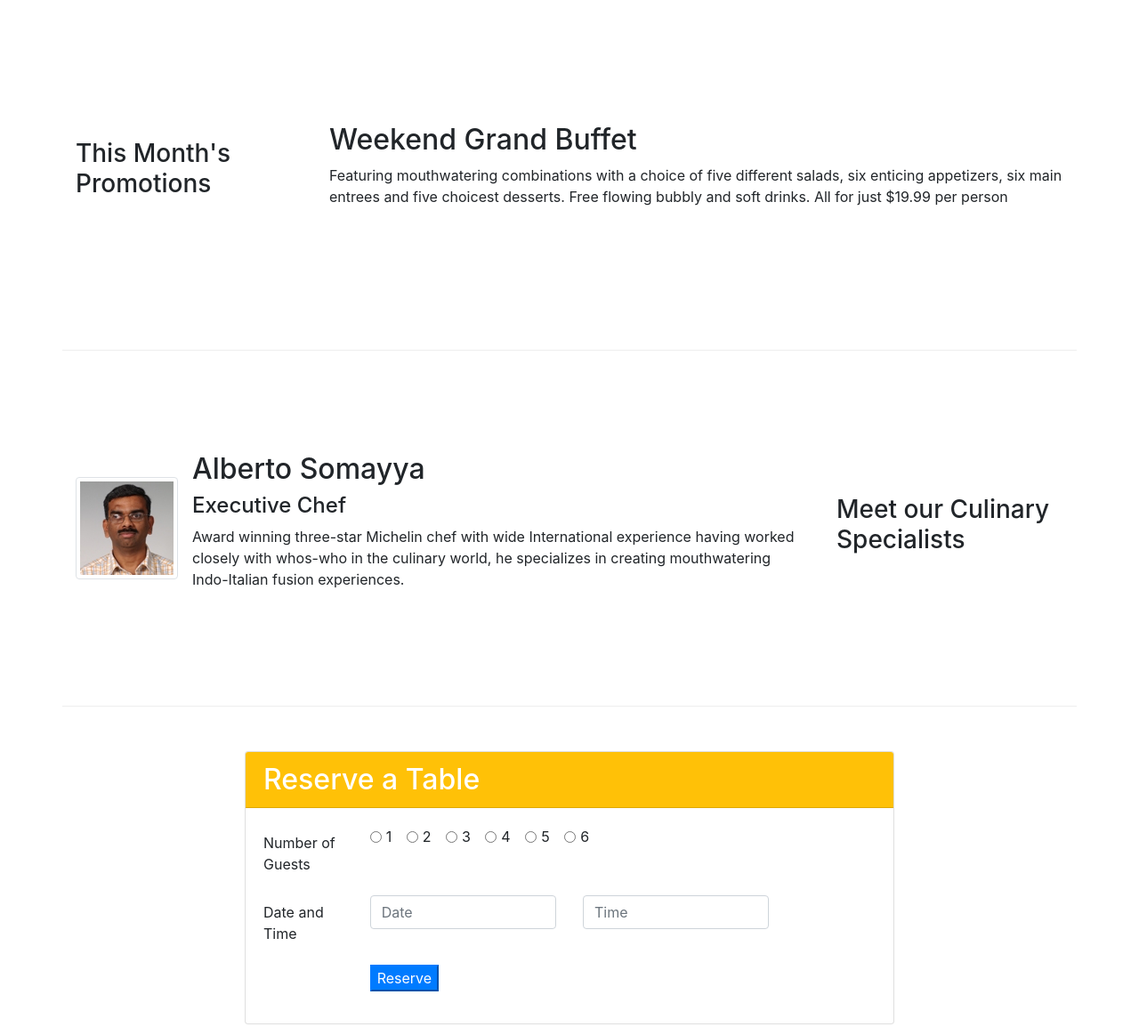
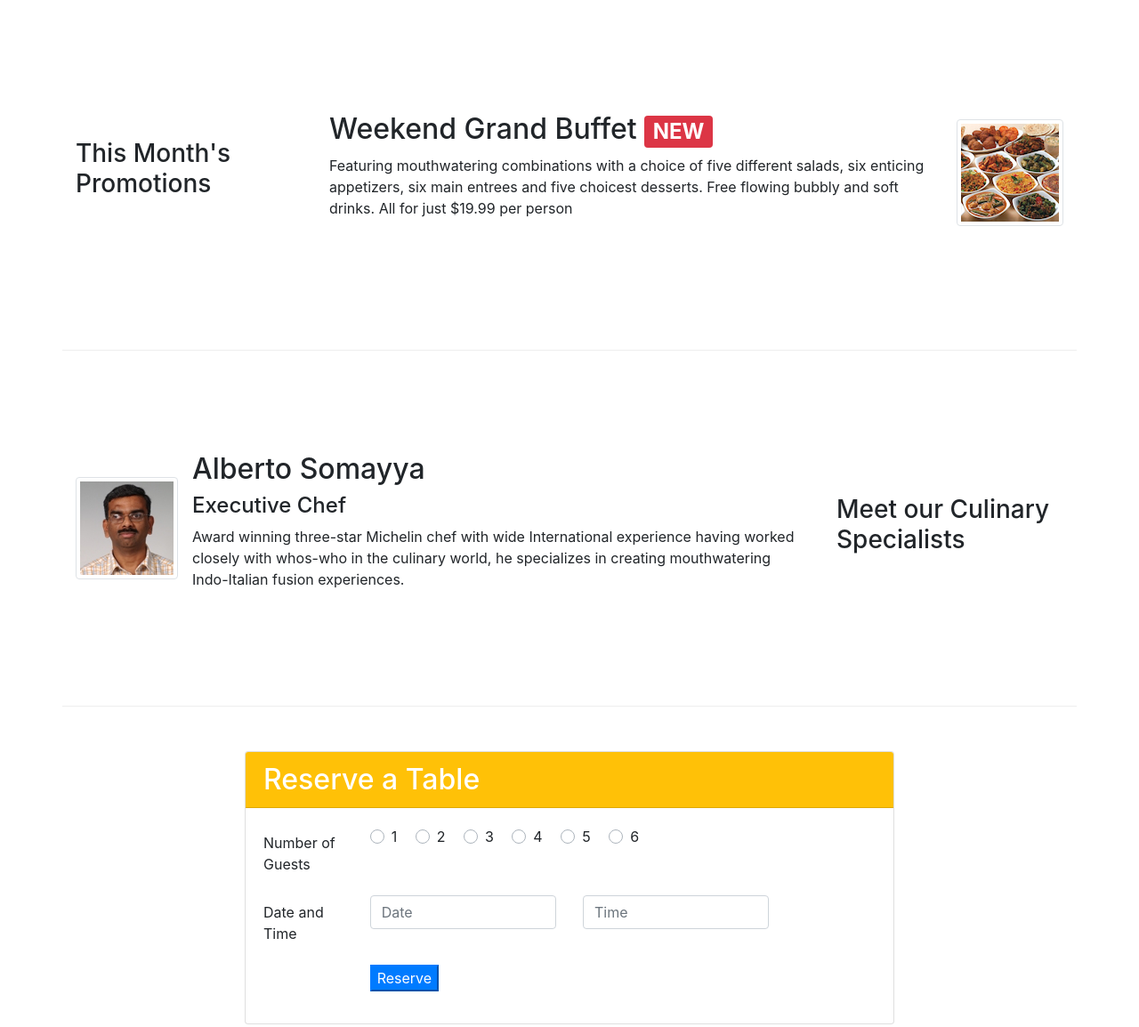
Before and after one commit to Yamidy/conFusion, a plain HTML site: page index.html in a window 1280 px wide. Shown: the part 740-1894 px from the top of the page at 89% size. Drawn offline with nearby package versions, Linux system fonts and the light colour scheme.

Commit message:
Second row modified. added multimedia. Button added to get the table

```diff
--- a/index.html
+++ b/index.html
@@ -42,9 +42,12 @@
                     <p>We take inspiration from the World's best cuisines, and create a unique fusion experience. Our lipsmacking creations will tickle your culinary senses!</p>
                 </div>
 
-                <div class="col-12 col-sm align-self-center">
+                <div class="col-12 col-sm-3 align-self-center">
                       <img src="img/logo.png" class="img-fluid" >
+                </div>
 
+                <div class="col-12 col-sm align-self-center btn-group" role="group">
+                    <a role="button" class="btn btn-sm btn-warning" href="#table">Reserve Table</a>
                 </div>
             </div>
         </div>
@@ -55,6 +58,7 @@
             <div class="col-12 col-sm-4 order-sm-last col-md-3">
                 <h3>Our Lipsmacking Culinary Creations</h3>
             </div>
+
             <div class="col col-sm order-sm-first col-md">
               <div class="media">
                 <img class="d-flex mr-3 img-thumbnail align-self-center" src="img/Uthappizza.png" alt="uthappizza">
@@ -71,9 +75,15 @@
             <div class="col-12 col-sm-4 col-md-3">
                 <h3>This Month's Promotions</h3>
             </div>
+
             <div  class="col col-sm col-md">
-                <h2>Weekend Grand Buffet</h2>
-                <p>Featuring mouthwatering combinations with a choice of five different salads, six enticing appetizers, six main entrees and five choicest desserts. Free flowing bubbly and soft drinks. All for just $19.99 per person </p>
+                <div class="media">
+                    <div class="media-body">
+                      <h2 class="mt-0">Weekend Grand Buffet <span class="badge badge-danger">NEW</span></h2>
+                      <p class="d-none d-sm-block">Featuring mouthwatering combinations with a choice of five different salads, six enticing appetizers, six main entrees and five choicest desserts. Free flowing bubbly and soft drinks. All for just $19.99 per person </p>
+                    </div>
+                    <img class="d-flex ml-3 img-thumbnail align-self-center" src="img/buffet.png" alt="buffet">
+                </div>
             </div>
         </div>
 
@@ -100,41 +110,41 @@
           </div>
           <div class="col-12 col-sm-8">
               <div class="card">
-                <h2 class="card-header bg-warning text-white">Reserve a Table</h3>
+                <h2 class="card-header bg-warning text-white"><a name='table'></a>Reserve a Table</h3>
                 <div class="card-body">
                   <form>
 
                     <div class="form-group row">
                       <legend  class="col-12 col-md-2 col-form-label" >Number of Guests</legend>
                       <div class="col-md-10">
-                              <div class="form-check form-check-inline">
-                                <input class="form-check-input" type="radio" name="guests" id="1" value="1">
-                                <label class="form-check-label" for="1">1</label>
+                              <div class="custom-control custom-radio custom-control-inline ">
+                                <input class="custom-control-input" type="radio" name="guests" id="1" value="1">
+                                <label class="custom-control-label" for="1">1</label>
                               </div>
 
-                              <div class="form-check form-check-inline">
-                                <input class="form-check-input" type="radio" name="guests" id="2" value="2">
-                                <label class="form-check-label" for="2">2</label>
+                              <div class="custom-control custom-radio custom-control-inline">
+                                <input class="custom-control-input" type="radio" name="guests" id="2" value="2">
+                                <label class="custom-control-label" for="2">2</label>
                               </div>
 
-                              <div class="form-check form-check-inline">
-                                <input class="form-check-input" type="radio" name="guests" id="3" value="3">
-                                <label class="form-check-label" for="3">3</label>
+                              <div class="custom-control custom-radio custom-control-inline">
+                                <input class="custom-control-input" type="radio" name="guests" id="3" value="3">
+                                <label class="custom-control-label" for="3">3</label>
                               </div>
 
-                              <div class="form-check form-check-inline">
-                                <input class="form-check-input" type="radio" name="guests" id="4" value="4">
-                                <label class="form-check-label" for="4">4</label>
+                              <div class="custom-control custom-radio custom-control-inline">
+                                <input class="custom-control-input" type="radio" name="guests" id="4" value="4">
+                                <label class="custom-control-label" for="4">4</label>
                               </div>
 
-                              <div class="form-check form-check-inline">
-                                <input class="form-check-input" type="radio" name="guests" id="5" value="5">
-                                <label class="form-check-label" for="5">5</label>
+                              <div class="custom-control custom-radio custom-control-inline">
+                                <input class="custom-control-input" type="radio" name="guests" id="5" value="5">
+                                <label class="custom-control-label" for="5">5</label>
                               </div>
 
-                              <div class="form-check form-check-inline">
-                                <input class="form-check-input" type="radio" name="guests" id="6" value="6">
-                                <label class="form-check-label" for="6">6</label>
+                              <div class="custom-control custom-radio custom-control-inline">
+                                <input class="custom-control-input"  type="radio" name="guests" id="6" value="6">
+                                <label class="custom-control-label" for="6">6</label>
                               </div>
                       </div>
                     </div>
```
